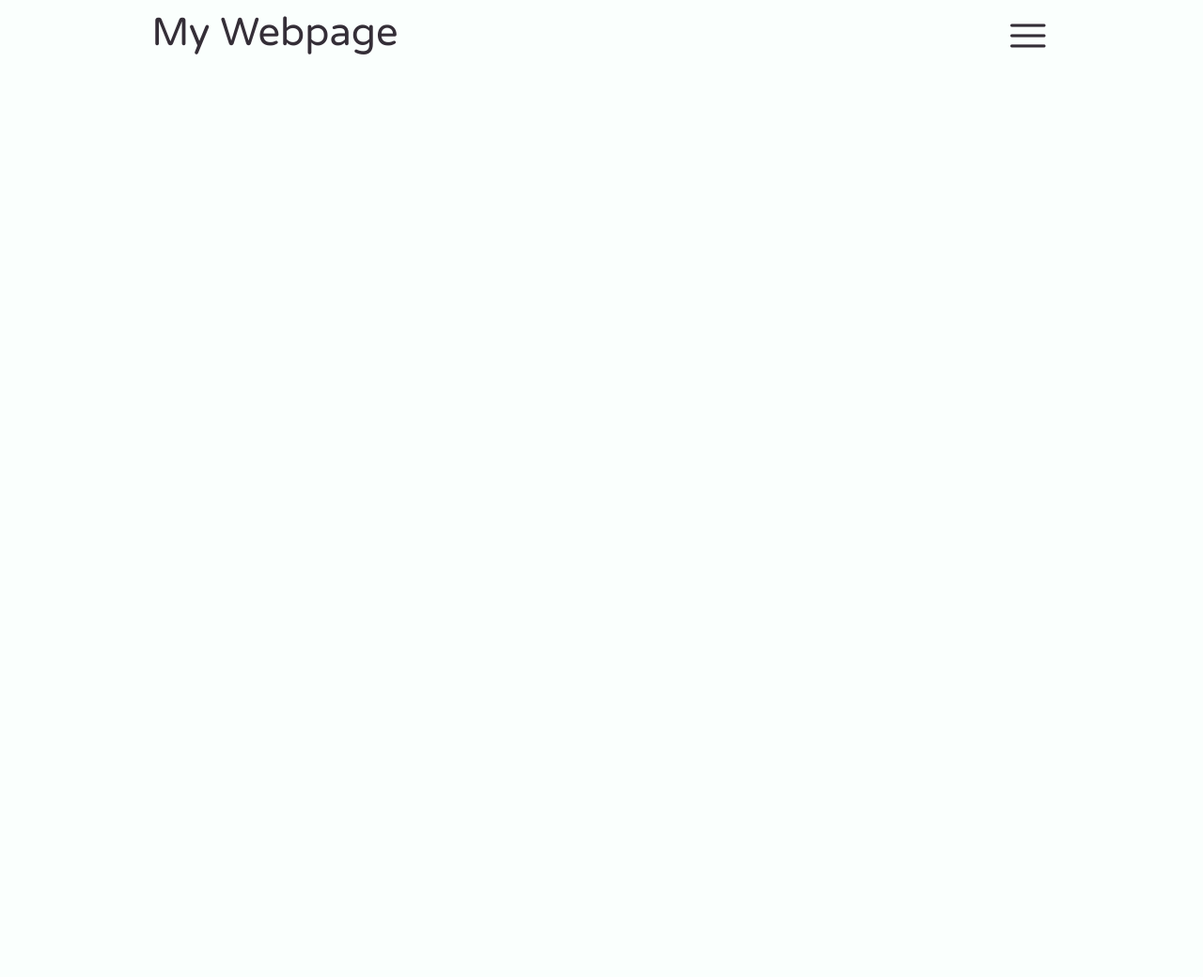
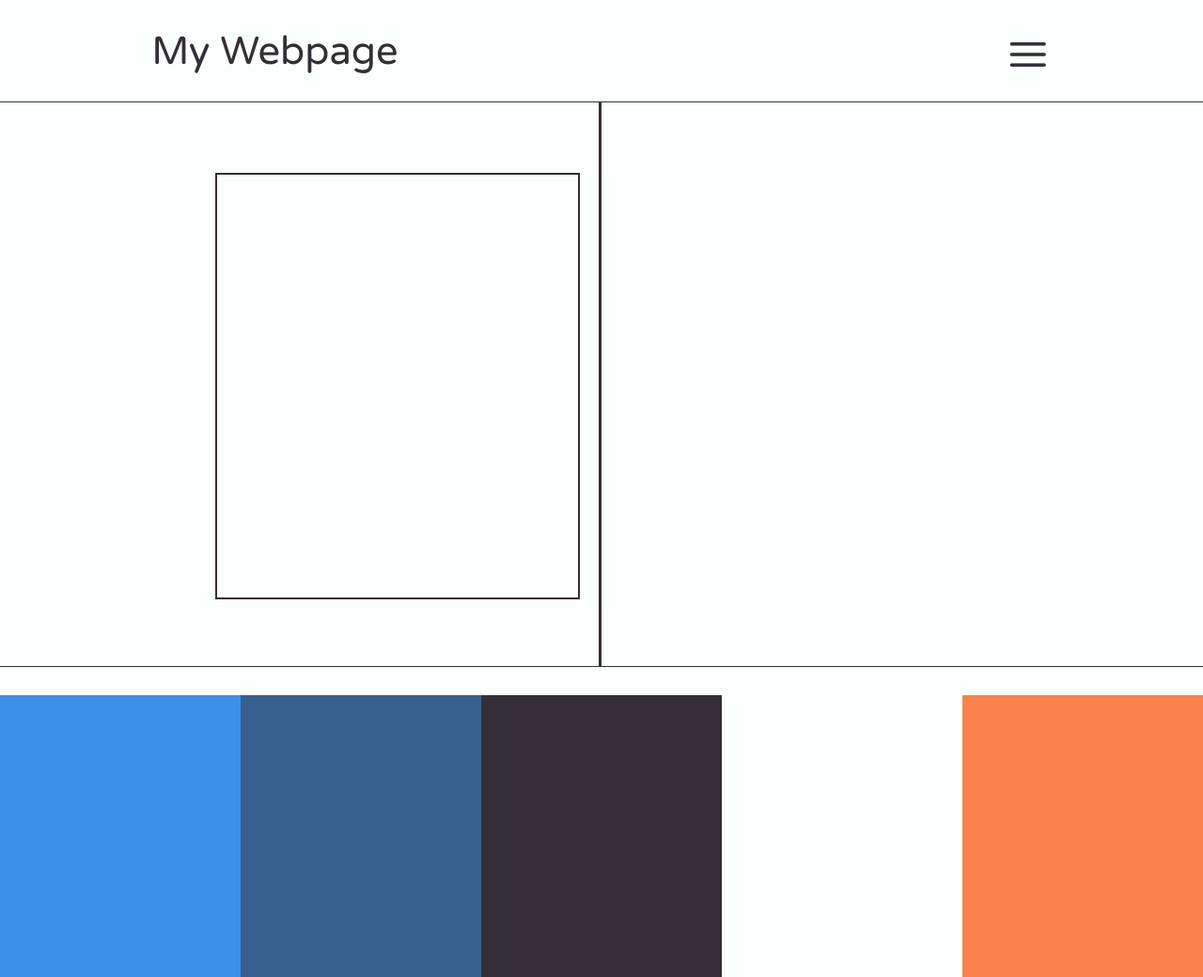
Before and after one commit to NisseNoss/WebSite, a plain HTML site: page index.html in a window 1280 px wide. Shown: the whole page at 94% size. Before the commit the page ends 800 px from the top, so only its background shows below. Drawn offline with nearby package versions, Linux system fonts and the light colour scheme.

Commit message:
First section
Added a draft of the intro section
added the colors on the bottom.

```diff
--- a/index.html
+++ b/index.html
@@ -14,7 +14,19 @@
 
     <div></div>
 
-    <span id="icon" class="material-symbols-rounded">menu</span>
+    <a url="#"><span id="icon" class="material-symbols-rounded">menu</span></a>
+</section>
+<section id="intro">
+    <div id="introtext"></div>
+    <div id="intropic"></div>
+</section>
+
+<section id="colors">
+    <div class="color1"></div>
+    <div class="color2"></div>
+    <div class="color3"></div>
+    <div class="color4"></div>
+    <div class="color5"></div>
 </section>
 </body>
 </html>
--- a/main.scss
+++ b/main.scss
@@ -8,10 +8,9 @@ Table of contents
   2.1 Logo
   2.2 Icon
 
-3
+3 Intro
 
 */
-
 
 
 // 1 General
@@ -41,13 +40,15 @@ $coral: #FA824C;
 
 // 1.4 Utility Classes
 
+
+
 // 2 Header
 
 #header {
   width: 100%;
   display: flex;
   justify-content: space-around;
-
+  margin: 20px 0;
 
   // 2.1 Logo
   #logo {
@@ -58,12 +59,66 @@ $coral: #FA824C;
   // 2.2 Icon
   #icon
   {
+    cursor: pointer;
     margin: 13px 0 0 0;
     font-size: 50px;
     font-variation-settings:
             'FILL' 0,
-            'wght' 400,
+            'wght' 500,
             'GRAD' 0,
             'opsz' 48
   }
 }
+
+// 3 Intro
+
+#intro {
+  display: flex;
+  justify-content: flex-end;
+  width: 100%;
+  border-color: $raisin;
+  border-style: solid none;
+  border-width: 1px;
+  height: 600px;
+
+  #introtext {
+    height: 450px;
+    width: 30%;
+    margin: 75px 20px 75px 0;
+    border: 2px solid $raisin;
+  }
+
+  #intropic {
+    width: 50%;
+    border-color: $raisin;
+  border-style: none none none solid;
+  }
+}
+
+// test
+#colors {
+  display: flex;
+  height: 300px;
+  margin: 30px 0 0 0;
+
+  .color1 {
+    width: 20%;
+    background-color: $tBlue;
+  }
+  .color2 {
+    width: 20%;
+    background-color: $lapiz;
+  }
+  .color3 {
+    width: 20%;
+    background-color: $raisin;
+  }
+  .color4 {
+    width: 20%;
+    background-color: $powder;
+  }
+  .color5 {
+    width: 20%;
+    background-color: $coral;
+  }
+}
```
Also changed, not shown: main.css, 1 other file.
